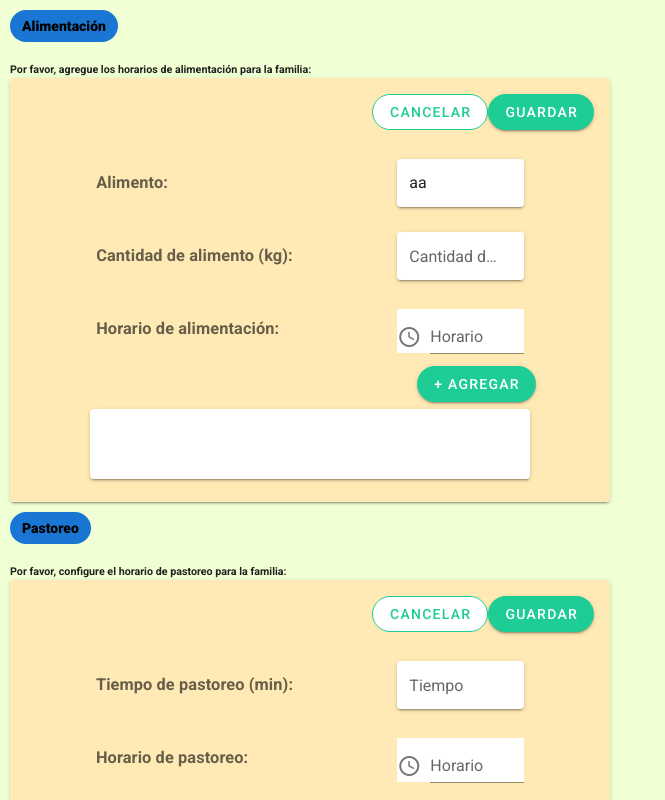
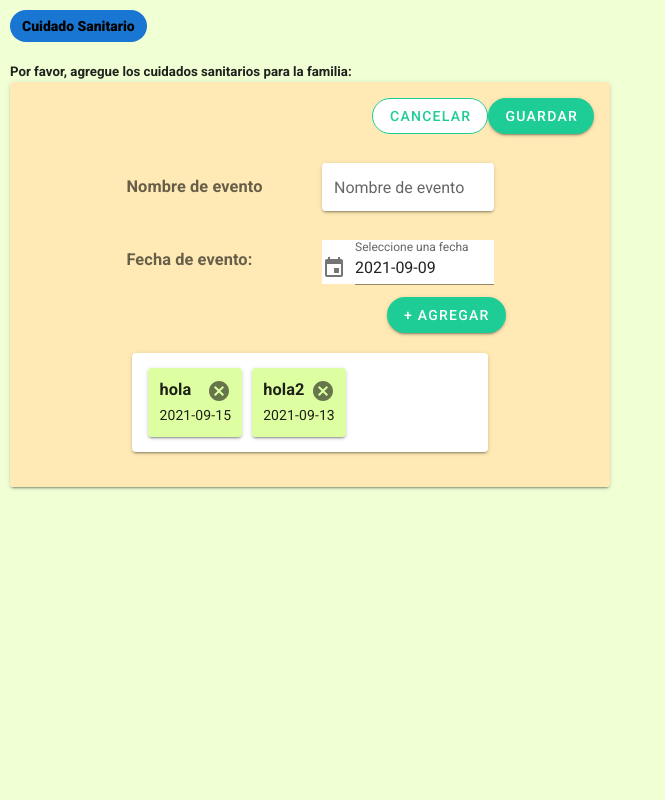
Before and after one commit to MATRIXMM/chakra-frotend, a Nuxt app: page /veterinario in a window 1280 px wide. Shown: the top 800 px of the page, without its empty margins (0-665 px from the left). Built offline with nearby package versions, Linux system fonts and the light colour scheme.

Commit message:
feat: componente cuidado sanitario agregado

```diff
--- a/components/veterinario/configuracion/CuidadoSanitario.vue
+++ b/components/veterinario/configuracion/CuidadoSanitario.vue
@@ -1,12 +1,173 @@
 <template>
-
+  <div style="margin: 10px">
+    <v-chip
+      color= #1976D2
+      text-color="black"
+      class="font-weight-black"
+    >
+      Cuidado Sanitario
+    </v-chip>
+    <h5 style="margin-top: 20px">
+      Por favor, agregue los cuidados sanitarios para la familia:
+    </h5>
+    <v-card
+      elevation="2"
+      width="600px"
+    >
+      <v-card-title
+        style="display: flex; justify-content: right;background: #FFEAB5"
+      >
+        <div>
+          <v-btn
+            v-if="!registrado"
+            rounded
+            outlined
+            color="primary"
+            style="background: white"
+            :disabled="disabled"
+          >
+            Cancelar
+          </v-btn>
+          <v-btn
+            v-if="!registrado"
+            rounded
+            color="primary"
+            @click="infoRegistrada"
+          >
+            Guardar
+          </v-btn>
+          <v-btn
+            v-if="registrado"
+            rounded
+            color="primary"
+          >
+            Actualizar
+          </v-btn>
+        </div>
+      </v-card-title>
+      <v-card-text style="display: flex; justify-content: center; background: #FFEAB5">
+        <div>
+          <v-row style="align-items: center;margin: 1px">
+            <v-col md="6"><h3>Nombre de evento</h3></v-col>
+            <v-col md="6" no-gutters>
+              <v-text-field
+                label="Nombre de evento"
+                v-model="nombreEvento"
+                solo
+                hide-details
+                style="background: white"
+              />
+            </v-col>
+          </v-row>
+          <v-row style="align-items: center;margin: 1px">
+            <v-col md="6"><h3>Fecha de evento:</h3></v-col>
+            <v-col md="6" no-gutters>
+              <v-menu
+                v-model="menu2"
+                :close-on-content-click="false"
+                :nudge-right="40"
+                transition="scale-transition"
+                offset-y
+                min-width="auto"
+              >
+                <template v-slot:activator="{ on, attrs }">
+                  <v-text-field
+                    v-model="date"
+                    label="Seleccione una fecha"
+                    prepend-icon="mdi-calendar"
+                    readonly
+                    v-bind="attrs"
+                    v-on="on"
+                    style="background: white"
+                    hide-details
+                    locale="es-PE"
+                  ></v-text-field>
+                </template>
+                <v-date-picker
+                  v-model="date"
+                  @input="menu2 = false"
+                  color="primary"
+                  locale="es-PE"
+                  :min="nowDate"
+                ></v-date-picker>
+              </v-menu>
+            </v-col>
+          </v-row>
+          <v-row style="display: flex; justify-content: right; margin: 1px">
+            <v-btn
+              color="primary"
+              rounded
+              @click="agregarEvento"
+            >
+              + Agregar
+            </v-btn>
+          </v-row>
+          <v-col md="12">
+            <v-card style=";margin: 7px">
+              <div style="margin: 1px; padding: 10px">
+                <v-card v-for="(evento,index) in eventos" :key="index" style="margin: 5px; background: #DEFFA1; padding: 10px; display: inline-block">
+                  <template>
+                    <v-row style="margin: 1px; display: flex; justify-content: space-between">
+                      <h3>
+                        {{evento.nombre}}
+                      </h3>
+                      <v-icon @click="eliminarEvento(index)">{{icons.mdiCloseCircle}}</v-icon>
+                    </v-row>
+                    <v-row style="margin: 1px;">
+                      {{evento.dia}}
+                    </v-row>
+                  </template>
+                </v-card>
+              </div>
+            </v-card>
+          </v-col>
+        </div>
+      </v-card-text>
+    </v-card>
+  </div>
 </template>
 
 <script>
+import { mdiCloseCircle } from '@mdi/js';
+
 export default {
   name: "CuidadoSanitario",
   data: () => ({
+    icons: {
+      mdiCloseCircle
+    },
+    date: (new Date(Date.now() - (new Date()).getTimezoneOffset() * 60000)).toISOString().substr(0, 10),
+    nowDate: (new Date(Date.now() - (new Date()).getTimezoneOffset() * 60000)).toISOString().substr(0, 10),
+    menu: false,
+    modal: false,
+    diaSelecto: '',
+    registrado: false,
+    nombreEvento: '',
+    picker: null,
+    time: null,
+    menu2: false,
+    disabled: false,
+    eventos: [{nombre: 'hola', dia:'2021-09-15'},{nombre: 'hola2', dia:'2021-09-13'}],
   }),
+  methods: {
+    agregarEvento() {
+      if (this.nombreEvento !== null){
+        this.eventos.push({nombre: this.nombreEvento, dia: this.date});
+        this.nombreEvento = '';
+        this.date = (new Date(Date.now() - (new Date()).getTimezoneOffset() * 60000)).toISOString().substr(0, 10);
+      }else{
+        alert('Agregue un horario disponible');
+      }
+    },
+    eliminarEvento(index){
+      console.log('Eliminar el horario', index);
+      this.horariosPastoreo.splice(index,1);
+    },
+    infoRegistrada() {
+      console.log('Información del día', this.date);
+
+    },
+  },
 }
 </script>
 
--- a/pages/veterinario/index.vue
+++ b/pages/veterinario/index.vue
@@ -1,20 +1,19 @@
 <template>
   <div>
-    <Alimentacion />
-    <Pastoreo />
+    <CuidadoSanitario />
+
   </div>
 </template>
 
 <script>
 
-import Pastoreo from "@/components/veterinario/configuracion/Pastoreo";
-import Alimentacion from "@/components/veterinario/configuracion/Alimentacion";
+import CuidadoSanitario from "@/components/veterinario/configuracion/CuidadoSanitario";
+
 
 export default {
   name: "index",
   components: {
-    Pastoreo: Pastoreo,
-    Alimentacion: Alimentacion,
+    CuidadoSanitario: CuidadoSanitario,
   },
   data: () => ({
   }),
```
